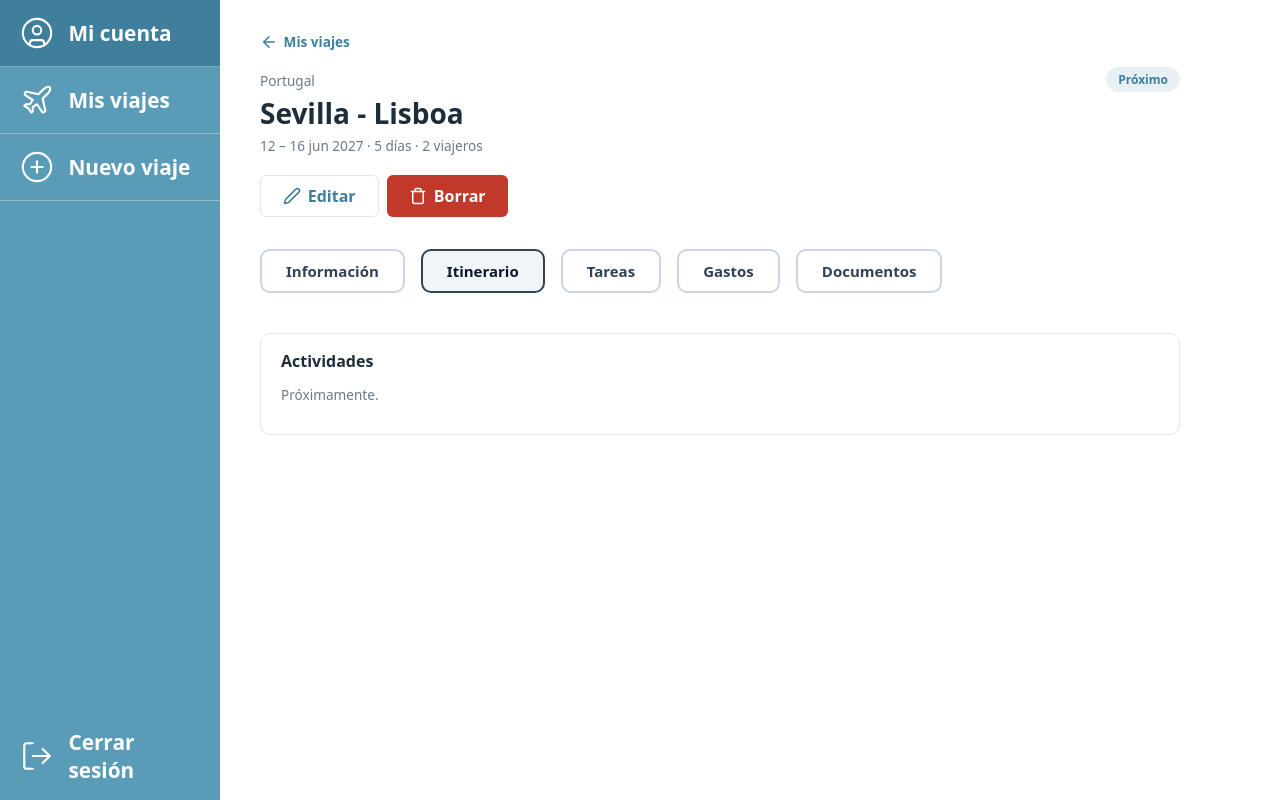
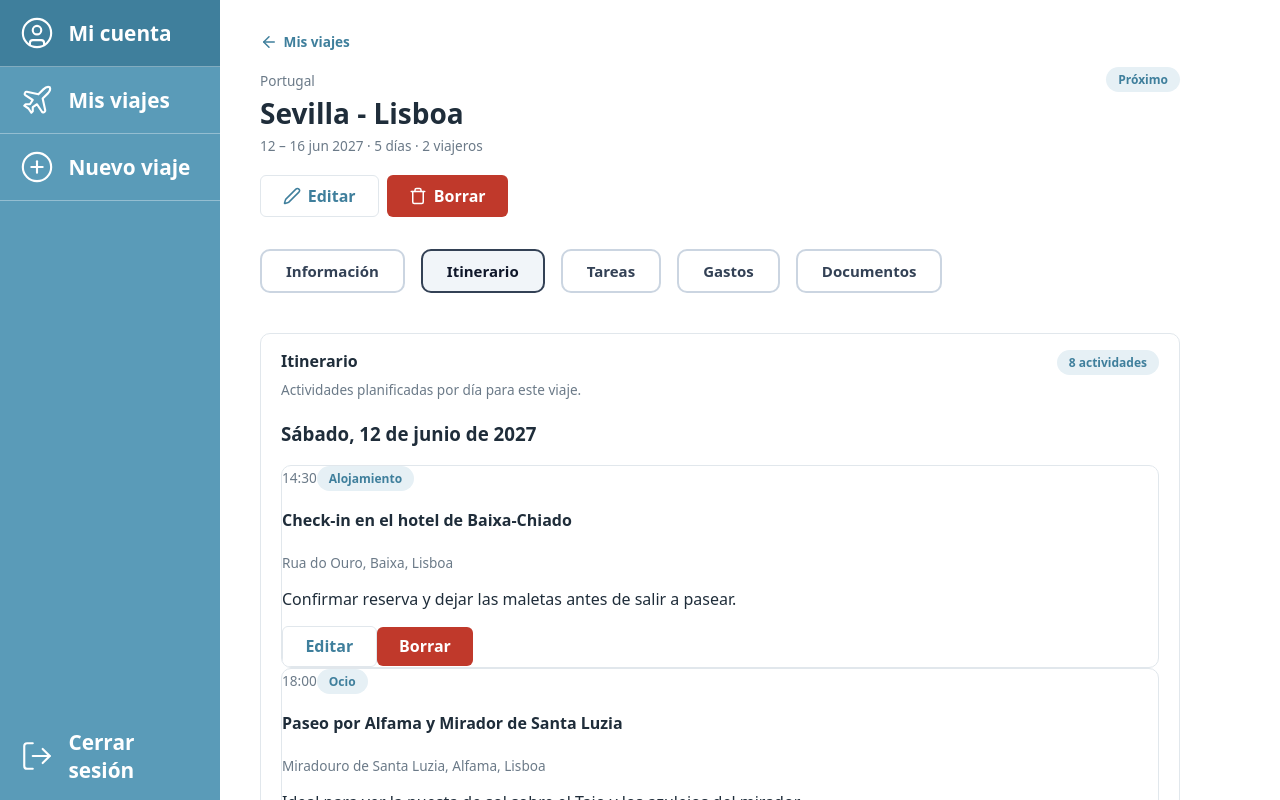
Before and after one commit to julgargil/travel-planner-, an Angular app in the folder frontend/: page /viajes/1/itinerario in a window 1280 px wide. Shown: the top 800 px of the page. Built offline with nearby package versions, Linux system fonts and the light colour scheme.

Commit message:
feat(actividades): tarjeta de actividad y lista por días (#8)

```diff
--- a/frontend/src/app/features/actividades/actividades.css
+++ b/frontend/src/app/features/actividades/actividades.css
@@ -0,0 +1,4 @@
+/* El pulido visual del itinerario se añadirá en el commit de estilos. */
+:host {
+  display: block;
+}
--- a/frontend/src/app/features/actividades/actividades.html
+++ b/frontend/src/app/features/actividades/actividades.html
@@ -1,5 +1,30 @@
 <!-- Componente de P2. Solo se edita esta carpeta: actividades/ -->
 <section class="tarjeta seccion">
-  <h2>Actividades</h2>
-  <p class="apagado">Próximamente.</p>
+  <header class="cabecera">
+    <div>
+      <h2>Itinerario</h2>
+      <p class="apagado">Actividades planificadas por día para este viaje.</p>
+    </div>
+    <span class="pastilla">
+      {{ totalActividades }} {{ totalActividades === 1 ? 'actividad' : 'actividades' }}
+    </span>
+  </header>
+
+  @if (diasItinerario.length === 0) {
+    <p class="apagado">Todavía no hay actividades planificadas para este viaje.</p>
+  } @else {
+    <div class="itinerario-dias">
+      @for (dia of diasItinerario; track dia.fecha) {
+        <section class="dia-grupo">
+          <h3 class="dia-titulo">{{ dia.fechaFormateada }}</h3>
+
+          <div class="dia-lista">
+            @for (actividad of dia.actividades; track actividad.id) {
+              <app-tarjeta-actividad [actividad]="actividad" />
+            }
+          </div>
+        </section>
+      }
+    </div>
+  }
 </section>
--- a/frontend/src/app/features/actividades/actividades.ts
+++ b/frontend/src/app/features/actividades/actividades.ts
@@ -1,9 +1,56 @@
 import { Component } from '@angular/core';
+import { TarjetaActividad } from './components/tarjeta-actividad/tarjeta-actividad';
+import { Actividad } from './data/actividad.model';
+import { ACTIVIDADES_EJEMPLO } from './data/datos-ejemplo';
+
+interface DiaItinerario {
+  fecha: string;
+  fechaFormateada: string;
+  actividades: Actividad[];
+}
 
 @Component({
-  imports: [],
   selector: 'app-actividades',
+  imports: [TarjetaActividad],
+  templateUrl: './actividades.html',
   styleUrl: './actividades.css',
-  templateUrl: './actividades.html',
 })
-export class Actividades {}
+export class Actividades {
+  protected readonly actividades: Actividad[] = ACTIVIDADES_EJEMPLO;
+  protected readonly totalActividades = this.actividades.length;
+  protected readonly diasItinerario: DiaItinerario[] = this.agruparPorFecha(this.actividades);
+
+  private agruparPorFecha(actividades: Actividad[]): DiaItinerario[] {
+    const grupos = new Map<string, Actividad[]>();
+
+    for (const actividad of actividades) {
+      const delDia = grupos.get(actividad.fecha) ?? [];
+      delDia.push(actividad);
+      grupos.set(actividad.fecha, delDia);
+    }
+
+    return Array.from(grupos.entries())
+      .sort(([fechaA], [fechaB]) => fechaA.localeCompare(fechaB))
+      .map(([fecha, actividadesDelDia]) => ({
+        fecha,
+        fechaFormateada: this.formatearFecha(fecha),
+        actividades: [...actividadesDelDia].sort(
+          (a, b) => a.hora.localeCompare(b.hora) || a.id - b.id,
+        ),
+      }));
+  }
+
+  private formatearFecha(fechaIso: string): string {
+    const [anio, mes, dia] = fechaIso.split('-').map(Number);
+    const fecha = new Date(Date.UTC(anio, mes - 1, dia));
+    const texto = new Intl.DateTimeFormat('es-ES', {
+      weekday: 'long',
+      day: 'numeric',
+      month: 'long',
+      year: 'numeric',
+      timeZone: 'UTC',
+    }).format(fecha);
+
+    return texto.charAt(0).toUpperCase() + texto.slice(1);
+  }
+}
--- /dev/null
+++ b/frontend/src/app/features/actividades/components/tarjeta-actividad/tarjeta-actividad.css
@@ -0,0 +1,4 @@
+/* El diseño visual detallado de la tarjeta se añadirá en el commit de estilos. */
+:host {
+  display: block;
+}
--- /dev/null
+++ b/frontend/src/app/features/actividades/components/tarjeta-actividad/tarjeta-actividad.html
@@ -0,0 +1,19 @@
+<article class="tarjeta actividad">
+  <header class="actividad-cabecera">
+    <time class="actividad-hora apagado">{{ actividad().hora }}</time>
+    <span class="pastilla">{{ actividad().categoria }}</span>
+  </header>
+
+  <div class="actividad-cuerpo">
+    <h4>{{ actividad().titulo }}</h4>
+    <p class="apagado">{{ actividad().ubicacion }}</p>
+    @if (actividad().notas) {
+      <p class="actividad-notas">{{ actividad().notas }}</p>
+    }
+  </div>
+
+  <footer class="actividad-acciones">
+    <button type="button" class="boton boton-secundario">Editar</button>
+    <button type="button" class="boton boton-peligro">Borrar</button>
+  </footer>
+</article>
--- /dev/null
+++ b/frontend/src/app/features/actividades/components/tarjeta-actividad/tarjeta-actividad.ts
@@ -0,0 +1,13 @@
+import { Component, input } from '@angular/core';
+import { Actividad } from '../../data/actividad.model';
+
+@Component({
+  selector: 'app-tarjeta-actividad',
+  imports: [],
+  templateUrl: './tarjeta-actividad.html',
+  styleUrl: './tarjeta-actividad.css',
+})
+export class TarjetaActividad {
+  // La actividad que pinta esta tarjeta. Se la pasa la lista: <app-tarjeta-actividad [actividad]="..." />
+  readonly actividad = input.required<Actividad>();
+}
```
Also changed, not shown: 2 other files (tests, documents, lock files or other folders).
